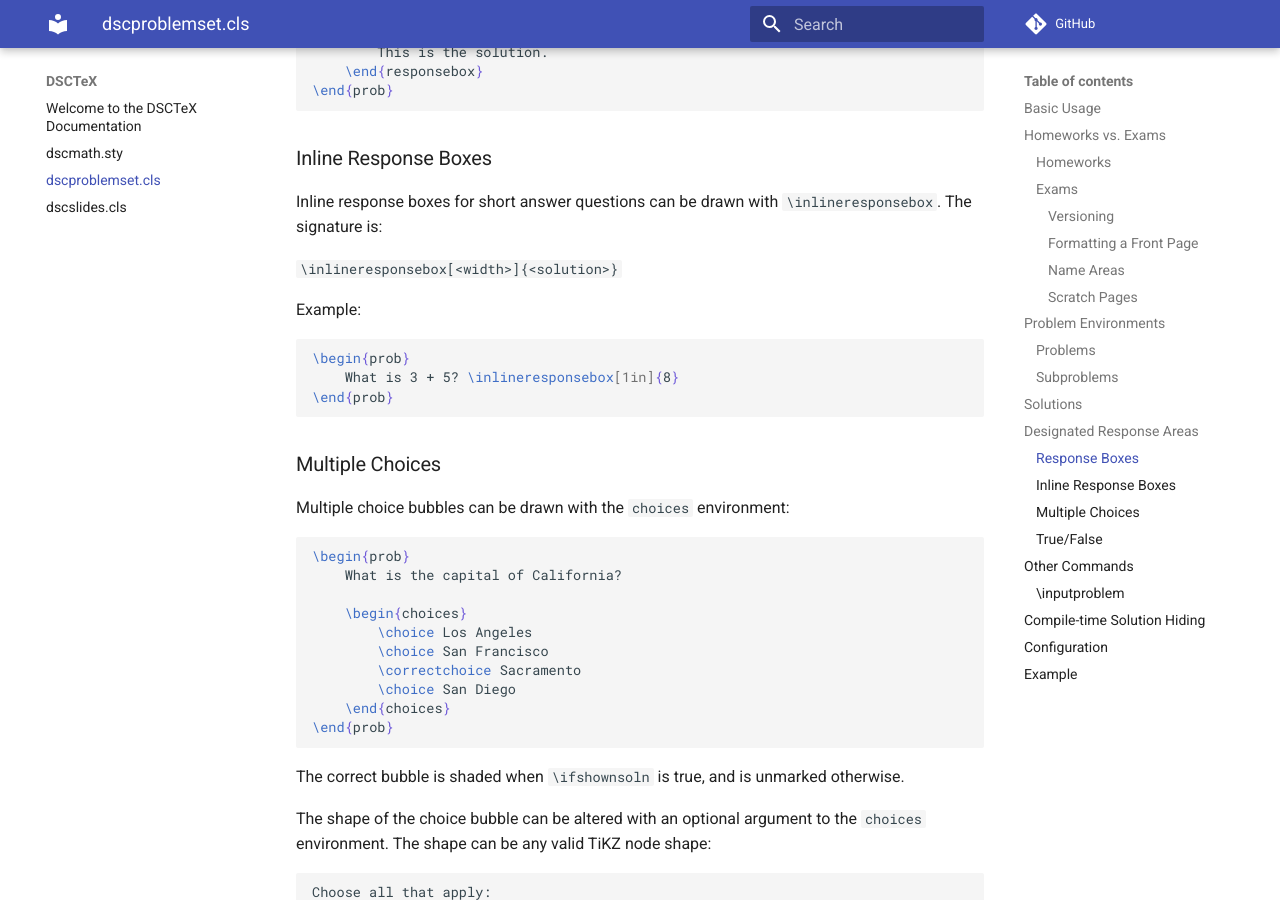
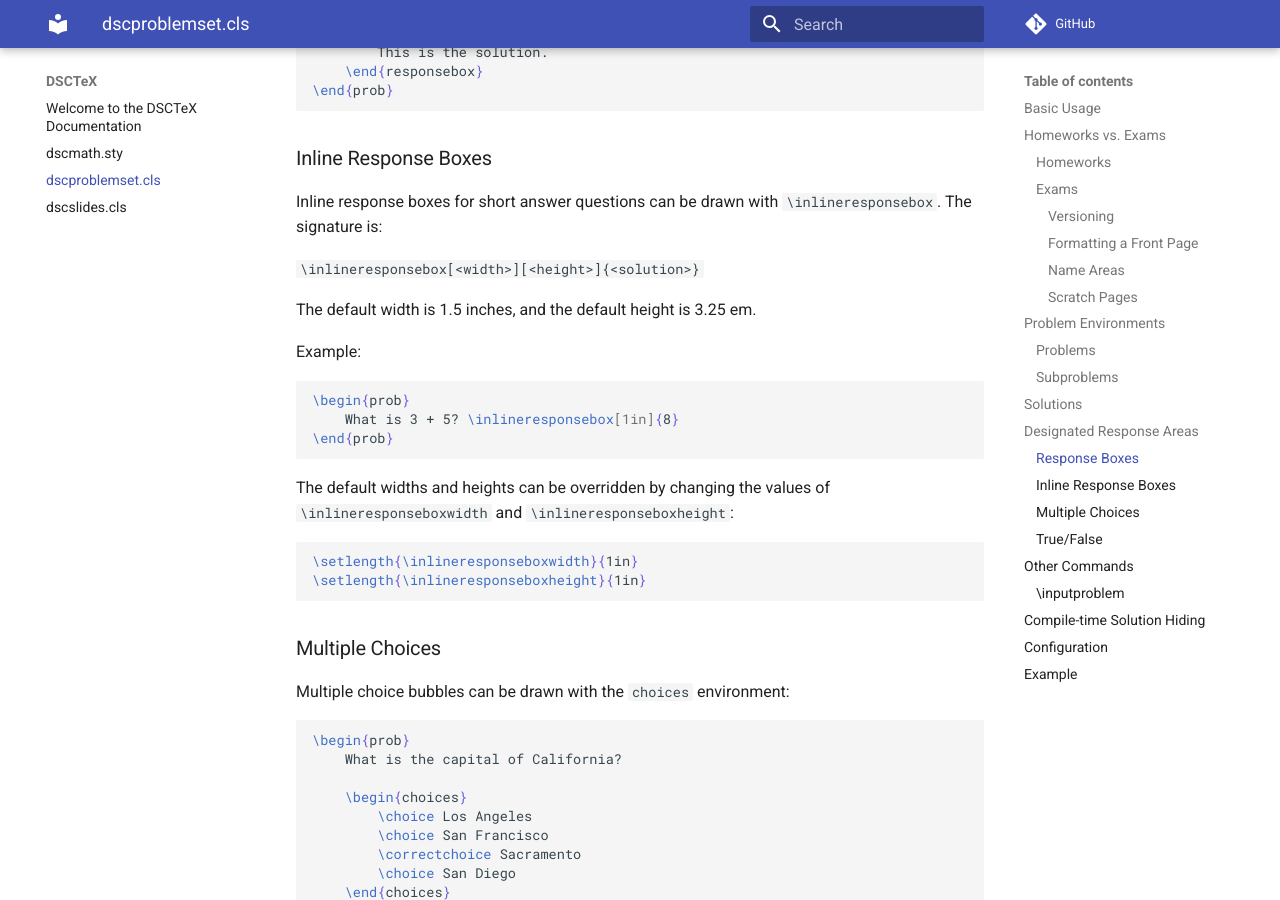
Before and after one commit to eldridgejm/dsctex, an MkDocs documentation site: the page built from docs/dscproblemset.md, in a window 1280 px wide and 900 px high, scrolled down 5304 px. Built offline with MkDocs 1.6.1 and Material for MkDocs 9.7.7, drawn with Linux system fonts in a browser that asks for light colours; comment, search, counter and statistics services are not loaded.

Commit message:
Added ability to set inline response box height.

````diff
--- a/docs/dscproblemset.md
+++ b/docs/dscproblemset.md
@@ -274,13 +274,23 @@ Example:
 Inline response boxes for short answer questions can be drawn with `\inlineresponsebox`.
 The signature is:
 
-`\inlineresponsebox[<width>]{<solution>}`
+`\inlineresponsebox[<width>][<height>]{<solution>}`
+
+The default width is 1.5 inches, and the default height is 3.25 em.
 
 Example:
 ```tex
 \begin{prob}
     What is 3 + 5? \inlineresponsebox[1in]{8}
 \end{prob}
+```
+
+The default widths and heights can be overridden by changing the values of
+`\inlineresponseboxwidth` and `\inlineresponseboxheight`:
+
+```tex
+\setlength{\inlineresponseboxwidth}{1in}
+\setlength{\inlineresponseboxheight}{1in}
 ```
 
 ### Multiple Choices
````
Also changed, not shown: 3 other files.
